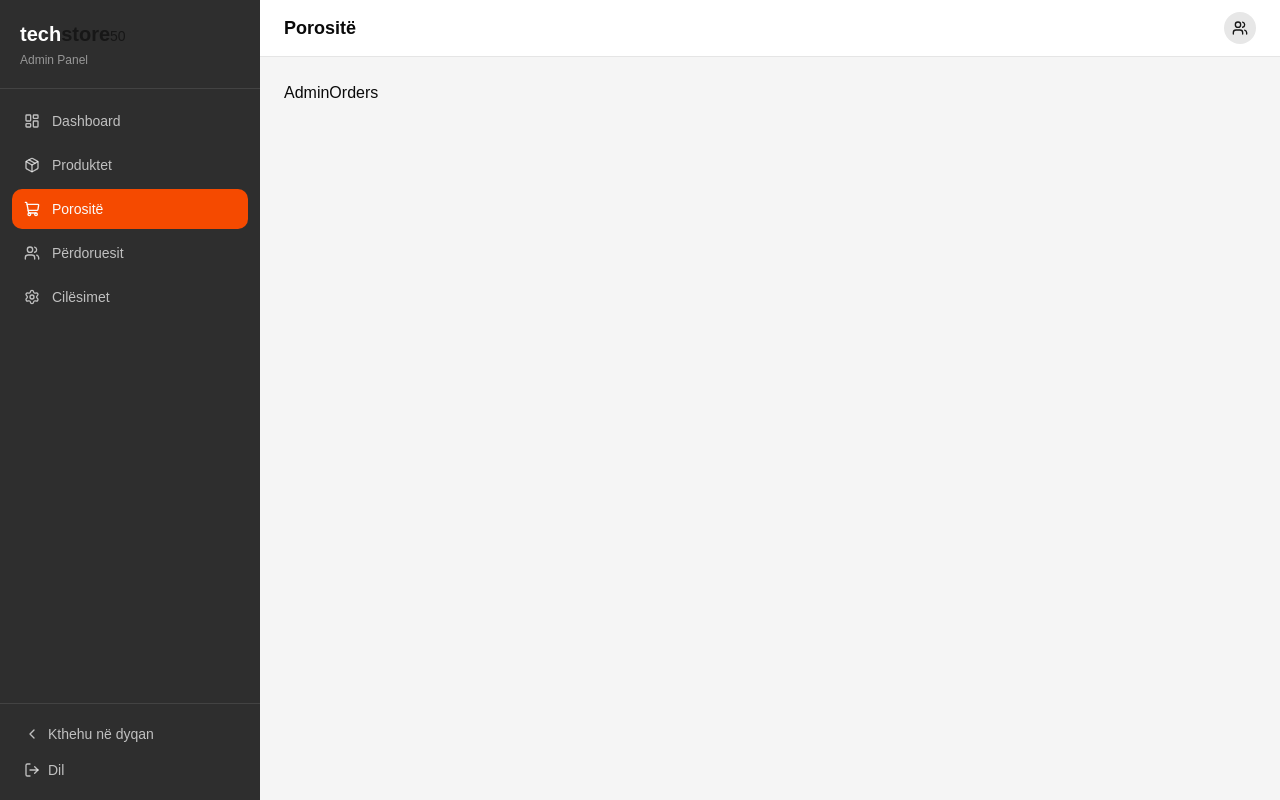
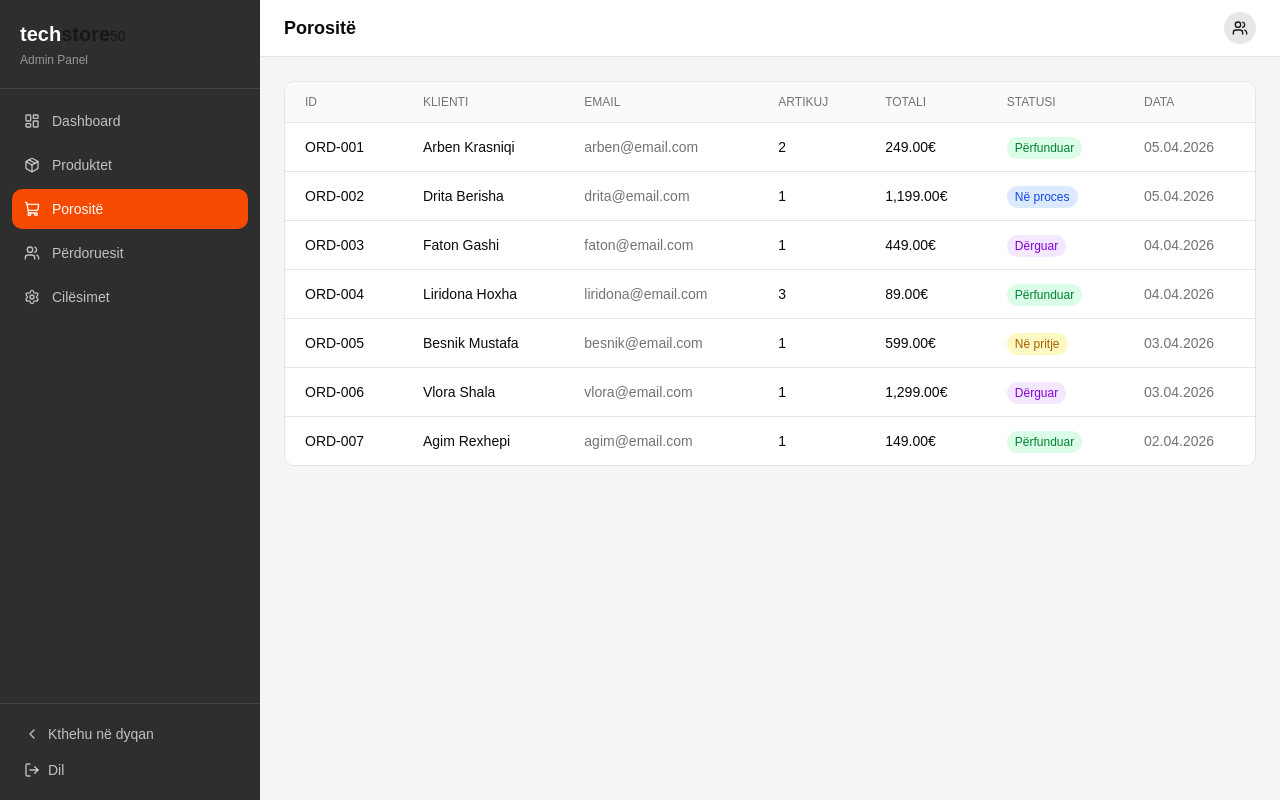
Before and after one commit to AdhurimBerisha/TechZone50---Gjirafa50-Clone, a React (Vite) app in the folder frontend/: page /admin/orders in a window 1280 px wide. Built offline with nearby package versions, Linux system fonts and the light colour scheme.

Commit message:
AdminOrders

```diff
--- a/frontend/src/pages/admin/AdminOrders.tsx
+++ b/frontend/src/pages/admin/AdminOrders.tsx
@@ -1,5 +1,134 @@
-type Props = {};
-const AdminOrders = (props: Props) => {
-  return <div>AdminOrders</div>;
+const orders = [
+  {
+    id: "ORD-001",
+    customer: "Arben Krasniqi",
+    email: "arben@email.com",
+    total: "249.00€",
+    items: 2,
+    status: "Përfunduar",
+    date: "05.04.2026",
+  },
+  {
+    id: "ORD-002",
+    customer: "Drita Berisha",
+    email: "drita@email.com",
+    total: "1,199.00€",
+    items: 1,
+    status: "Në proces",
+    date: "05.04.2026",
+  },
+  {
+    id: "ORD-003",
+    customer: "Faton Gashi",
+    email: "faton@email.com",
+    total: "449.00€",
+    items: 1,
+    status: "Dërguar",
+    date: "04.04.2026",
+  },
+  {
+    id: "ORD-004",
+    customer: "Liridona Hoxha",
+    email: "liridona@email.com",
+    total: "89.00€",
+    items: 3,
+    status: "Përfunduar",
+    date: "04.04.2026",
+  },
+  {
+    id: "ORD-005",
+    customer: "Besnik Mustafa",
+    email: "besnik@email.com",
+    total: "599.00€",
+    items: 1,
+    status: "Në pritje",
+    date: "03.04.2026",
+  },
+  {
+    id: "ORD-006",
+    customer: "Vlora Shala",
+    email: "vlora@email.com",
+    total: "1,299.00€",
+    items: 1,
+    status: "Dërguar",
+    date: "03.04.2026",
+  },
+  {
+    id: "ORD-007",
+    customer: "Agim Rexhepi",
+    email: "agim@email.com",
+    total: "149.00€",
+    items: 1,
+    status: "Përfunduar",
+    date: "02.04.2026",
+  },
+];
+
+const statusColors: Record<string, string> = {
+  Përfunduar: "bg-green-100 text-green-700",
+  "Në proces": "bg-blue-100 text-blue-700",
+  Dërguar: "bg-purple-100 text-purple-700",
+  "Në pritje": "bg-yellow-100 text-yellow-700",
 };
+
+const AdminOrders = () => {
+  return (
+    <div className="bg-white rounded-lg border border-border overflow-x-auto">
+      <table className="w-full">
+        <thead>
+          <tr className="border-b border-border bg-muted/50">
+            <th className="text-left px-5 py-3 text-xs font-medium text-muted-foreground uppercase">
+              ID
+            </th>
+            <th className="text-left px-5 py-3 text-xs font-medium text-muted-foreground uppercase">
+              Klienti
+            </th>
+            <th className="text-left px-5 py-3 text-xs font-medium text-muted-foreground uppercase">
+              Email
+            </th>
+            <th className="text-left px-5 py-3 text-xs font-medium text-muted-foreground uppercase">
+              Artikuj
+            </th>
+            <th className="text-left px-5 py-3 text-xs font-medium text-muted-foreground uppercase">
+              Totali
+            </th>
+            <th className="text-left px-5 py-3 text-xs font-medium text-muted-foreground uppercase">
+              Statusi
+            </th>
+            <th className="text-left px-5 py-3 text-xs font-medium text-muted-foreground uppercase">
+              Data
+            </th>
+          </tr>
+        </thead>
+        <tbody>
+          {orders.map((order) => (
+            <tr
+              key={order.id}
+              className="border-b border-border last:border-b-0 hover:bg-muted/30"
+            >
+              <td className="px-5 py-3 text-sm font-medium">{order.id}</td>
+              <td className="px-5 py-3 text-sm">{order.customer}</td>
+              <td className="px-5 py-3 text-sm text-muted-foreground">
+                {order.email}
+              </td>
+              <td className="px-5 py-3 text-sm">{order.items}</td>
+              <td className="px-5 py-3 text-sm font-medium">{order.total}</td>
+              <td className="px-5 py-3">
+                <span
+                  className={`text-xs px-2 py-1 rounded-full font-medium ${statusColors[order.status] || ""}`}
+                >
+                  {order.status}
+                </span>
+              </td>
+              <td className="px-5 py-3 text-sm text-muted-foreground">
+                {order.date}
+              </td>
+            </tr>
+          ))}
+        </tbody>
+      </table>
+    </div>
+  );
+};
+
 export default AdminOrders;
```
